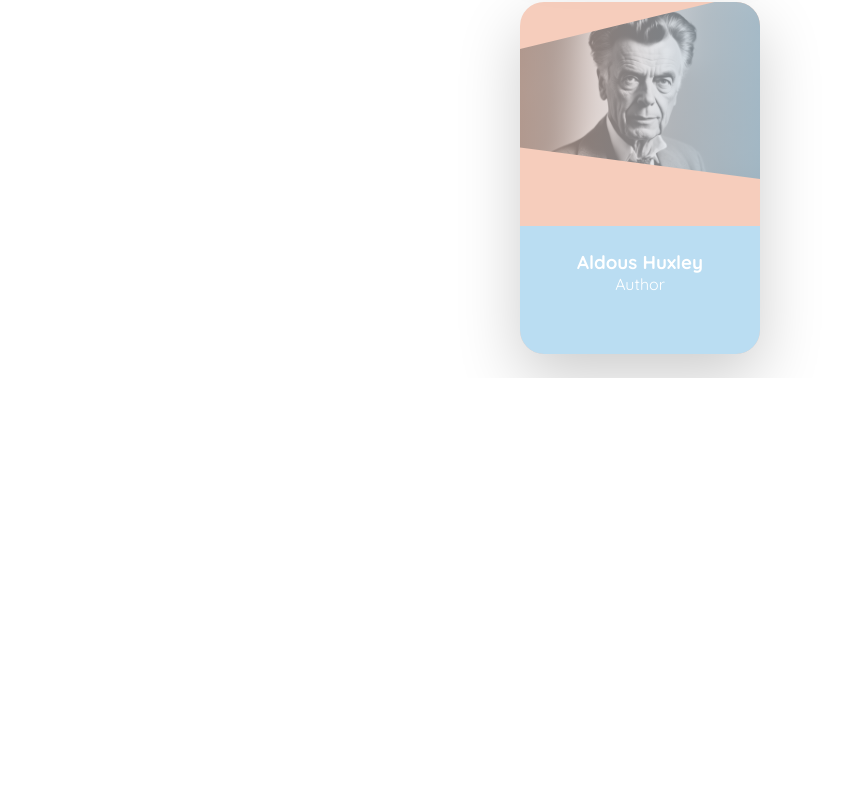
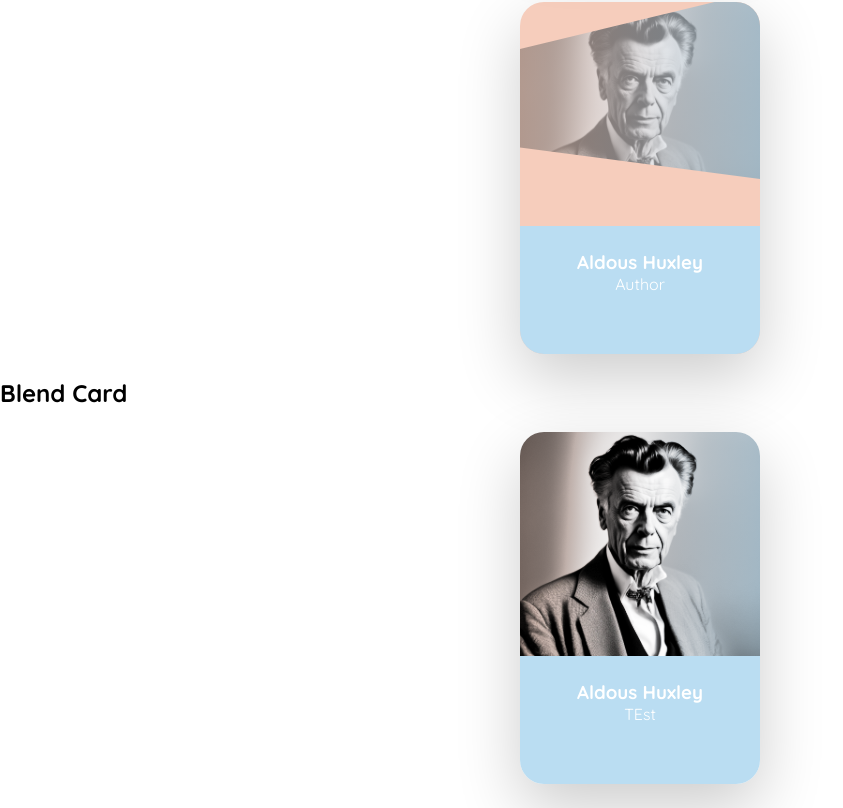
Before and after one commit to tjilani/my-dashboard, a React (Vite) app: page /css in a window 1280 px wide. Shown: the part 746-1554 px from the top of the page, without its empty margins (0-843 px from the left). Before the commit the page ends 1124 px from the top, so only its background shows below. Built offline with nearby package versions, Linux system fonts and the light colour scheme.

Commit message:
card with blend-mode added

```diff
--- /dev/null
+++ b/src/components/css-components/BlendCard.tsx
@@ -0,0 +1,51 @@
+import styled from "styled-components";
+import huxley from "../../assets/people/huxley.jpg";
+
+const BlendCard = () => {
+  return (
+    <StyledBlendCard>
+      <article className="blend-card">
+        <div className="blend-card-foto"></div>
+        <div className="blend-card-foto__text">
+          <h3>Aldous Huxley</h3>
+          <p>TEst</p>
+        </div>
+      </article>
+    </StyledBlendCard>
+  );
+};
+
+export default BlendCard;
+
+const StyledBlendCard = styled.article`
+  .blend-card {
+    height: 22rem;
+    width: 15rem;
+    margin: 1.5rem auto;
+    border-radius: 1.5rem;
+    box-shadow: 0 1.5rem 4rem rgba(0, 0, 0, 0.2);
+    overflow: hidden;
+    //background-color: #f6cdbc;
+    &-foto {
+      height: 14rem;
+      background-image:
+        linear-gradient(
+          90deg,
+          hsla(18, 76%, 85%, 0.6) 0%,
+          hsla(203, 69%, 84%, 0.6) 100%
+        ),
+        url(${huxley});
+      background-size: cover;
+      background-position: center;
+      background-repeat: no-repeat;
+      background-blend-mode: overlay;
+      &__text {
+        padding: 1.5rem;
+        text-align: center;
+        color: #fff;
+        background-color: #baddf2; // rgba(246, 205, 188, 0.6)
+        height: 100%;
+      }
+    }
+  }
+`;
--- a/src/pages/CSSOverview.tsx
+++ b/src/pages/CSSOverview.tsx
@@ -1,5 +1,6 @@
 import RotateCard from "../components/css-components/RotateCard";
 import ImageCard from "../components/css-components/ImageCard";
+import BlendCard from "../components/css-components/BlendCard";
 
 const CSSOverview = () => {
   return (
@@ -14,6 +15,10 @@ const CSSOverview = () => {
           <h2>Image Card</h2>
           <ImageCard />
         </div>
+        <div className="css-overview-item">
+          <h2>Blend Card</h2>
+          <BlendCard />
+        </div>
       </div>
     </section>
   );
```
